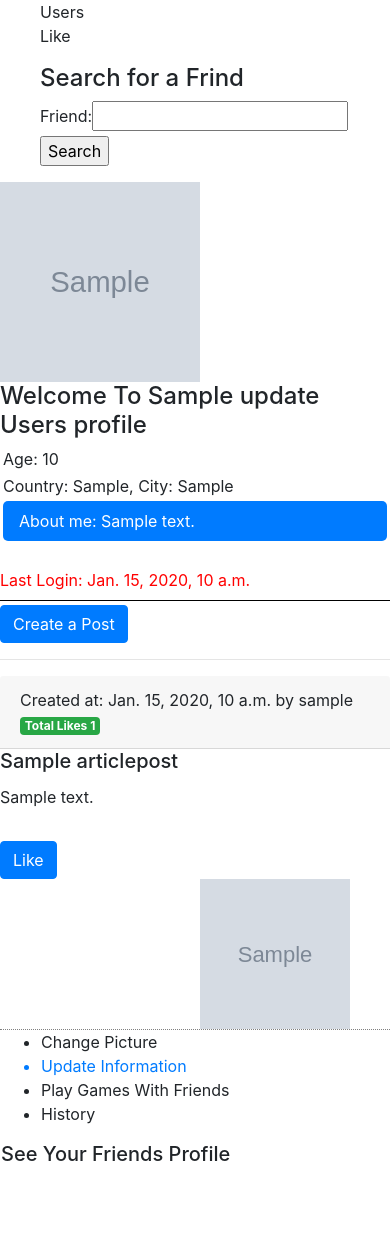
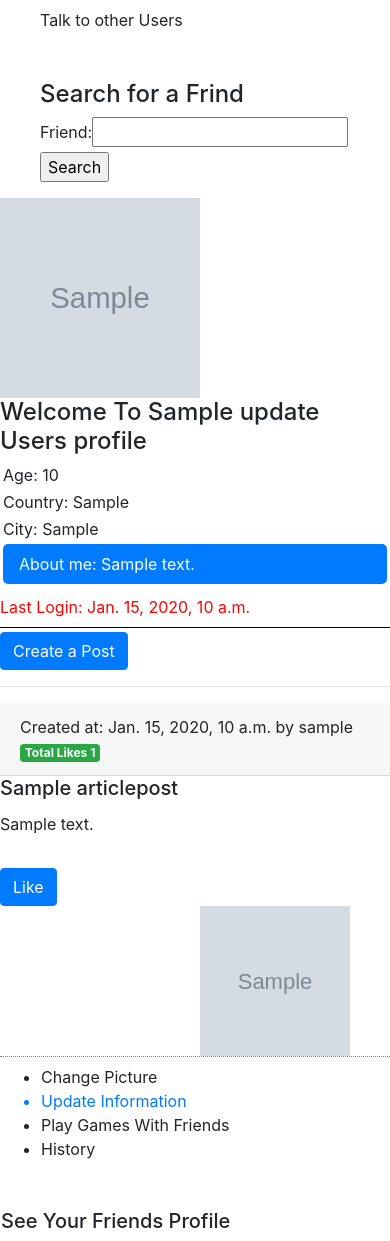
Before and after one commit to Yoskele/chatbot, a Django app: page /profile/ in a window 390 px wide. Shown: the part 176-1417 px from the top of the page. Before the commit the page ends 1337 px from the top, so only its background shows below. Run offline with Django 3.2, Linux system fonts and the light colour scheme; a user stored in the database is signed in; tables that the repository leaves empty hold one stand-in row (values such as "Sample post"); grey boxes marked "Sample" are stand-in pictures; some libraries are stand-ins or nearby versions.

Commit message:
Last Updates Before Launch

```diff
--- a/chatsapp/talkbot/templates/friend_view.html
+++ b/chatsapp/talkbot/templates/friend_view.html
@@ -24,11 +24,12 @@
 						<h4> Welcome To {{person.name}} {{person.lastname}}s profile </h4>
 						<div class="description_profile">
 							<p> Age: {{person.age}}</p>
-							<p> Country: {{person.country}} City: {{person.city}}</p>
+							<p> Country: {{person.country}}</p>
+							<p>  City: {{person.city}}</p>
 							<p class="navbar bg-primary" style="color:white"> About me: {{person.description}}</p>
 						</div>
 						{% endfor %}
-						<label style="color:red" class="mt-4"> Last Login: {{user.last_login}} </label>
+						<label style="color:red" class="mt-2"> Last Login: {{user.last_login}} </label>
 					</div>
 				</div>
 			</div>
--- a/chatsapp/talkbot/templates/user_profile.html
+++ b/chatsapp/talkbot/templates/user_profile.html
@@ -5,17 +5,16 @@
 
 <div>
 	<div class="row">
-	   	<div id="left_row" class="col-sm-2">
+	   	<div id="left_row" class="col-sm-2 mt-2">
 			<ul class="profile">
-				<li>Users</li>
+				<li>Talk to other Users</li>
 				{% for user in users %}
 				<div class=2>
 					<a href="{% url 'talkbot:member' friend_id=user.id %}"> <li class="list-group-item list-group-item-info mt-1" style="text-align:center;">{{user.username}}</li></a>
 				</div>
 				{% endfor %}
 
-				<p> Like </p>
-				<div class="UserSearch">
+				<div class="UserSearch mt-5">
 					<h4> Search for a Frind </h4>
 				    <form class="search_friend" method="post" action="{% url 'talkbot:find_friend' %}">
     					{% csrf_token %}
@@ -24,7 +23,6 @@
     					<input type='submit' value="Search">
 					</form>
 				</div>
-
 			</ul>
 	    </div>
 
@@ -42,11 +40,12 @@
 						<h4> Welcome To {{person.name}} {{person.lastname}}s profile </h4>
 						<div class="description_profile">
 							<p> Age: {{person.age}}</p>
-							<p> Country: {{person.country}}, City: {{person.city}}</p>
+							<p> Country: {{person.country}}</p>
+							<p> City: {{person.city}} </p>
 							<p class="navbar bg-primary" style="color:white"> About me: {{person.description}} </p>
 						</div>
 						{% endfor %}
-						<label style="color:red" class="mt-4"> Last Login: {{user.last_login}} </label>
+						<label style="color:red" class="mt-2"> Last Login: {{user.last_login}} </label>
 					</div>
 				</div>
 			</div>
@@ -83,7 +82,7 @@
 			</div>
 	    </div>
 
-	    <div id="right_row" class="col-sm-2">
+	    <div id="right_row" class="col-sm-2 mt-2">
       		<ul class="profile">
 				<li>Change Picture</li>
 				<a href="{% url 'talkbot:update_profile_info' %}"> <li>Update Information</li> </a>
@@ -91,7 +90,7 @@
 				<li>History</li>
 			</ul>
 
-			<h5> See Your Friends Profile </h5>
+			<h5 class="mt-5"> See Your Friends Profile </h5>
 			{% for user in users %}
 				<div class="list-group">
 						<a href="{% url 'talkbot:friend_view' friend_id=user.id %}" class="list-group-item list-group-item-action list-group-item-primary mt-1">{{ user.username }}</a>
```
Lines whose indentation alone changed are shown as unchanged.
